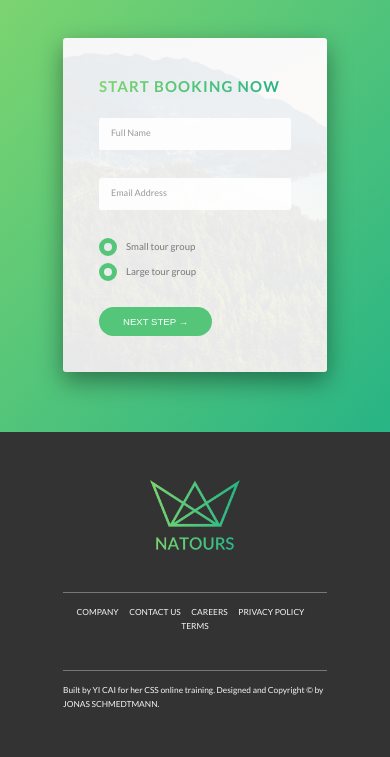
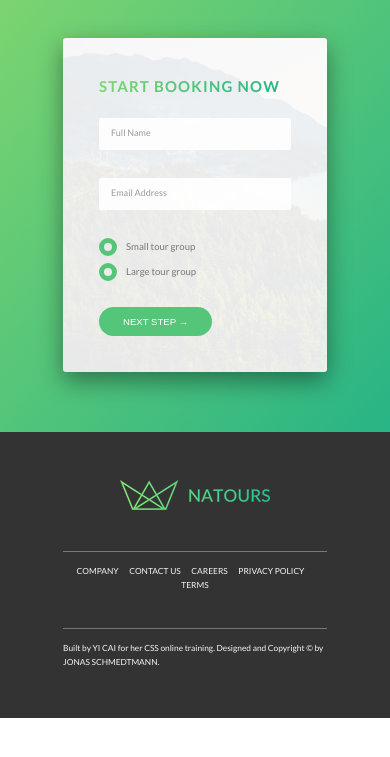
Before and after one commit to ciiay/CSSProject, a website: page index.html in a window 390 px wide. Shown: the part 4533-5290 px from the top of the page. After the commit the page ends 5251 px from the top, so only its background shows below. Drawn offline with Linux system fonts and the light colour scheme.

Commit message:
Responsive image with html: density switching and art direction

```diff
--- a/index.html
+++ b/index.html
@@ -336,7 +336,13 @@
 
     <footer class="footer">
         <div class="footer__logo-box">
-            <img src="img/logo-green-2x.png" alt="Full logo" class="footer__logo">
+
+            <picture class="ooter__logo">
+                <source srcset="img/logo-green-small-1x.png 1x, img/logo-green-small-2x.png 2x"
+                        media="(max-width: 37.5em)">
+                <img srcset="img/logo-green-1x.png 1x, img/logo-green-2x.png 2x" alt="Full logo">
+            </picture>
+
         </div>
         <div class="row">
             <div class="col-1-of-2">
```
